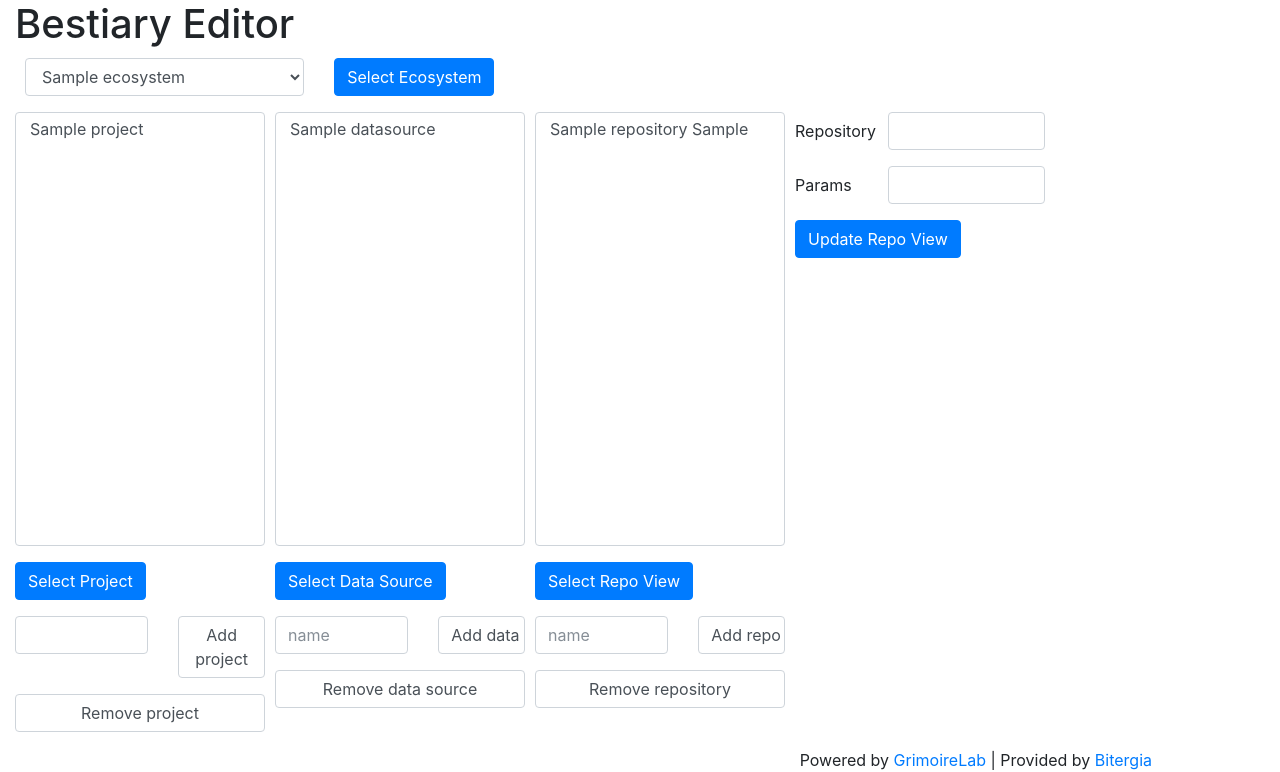
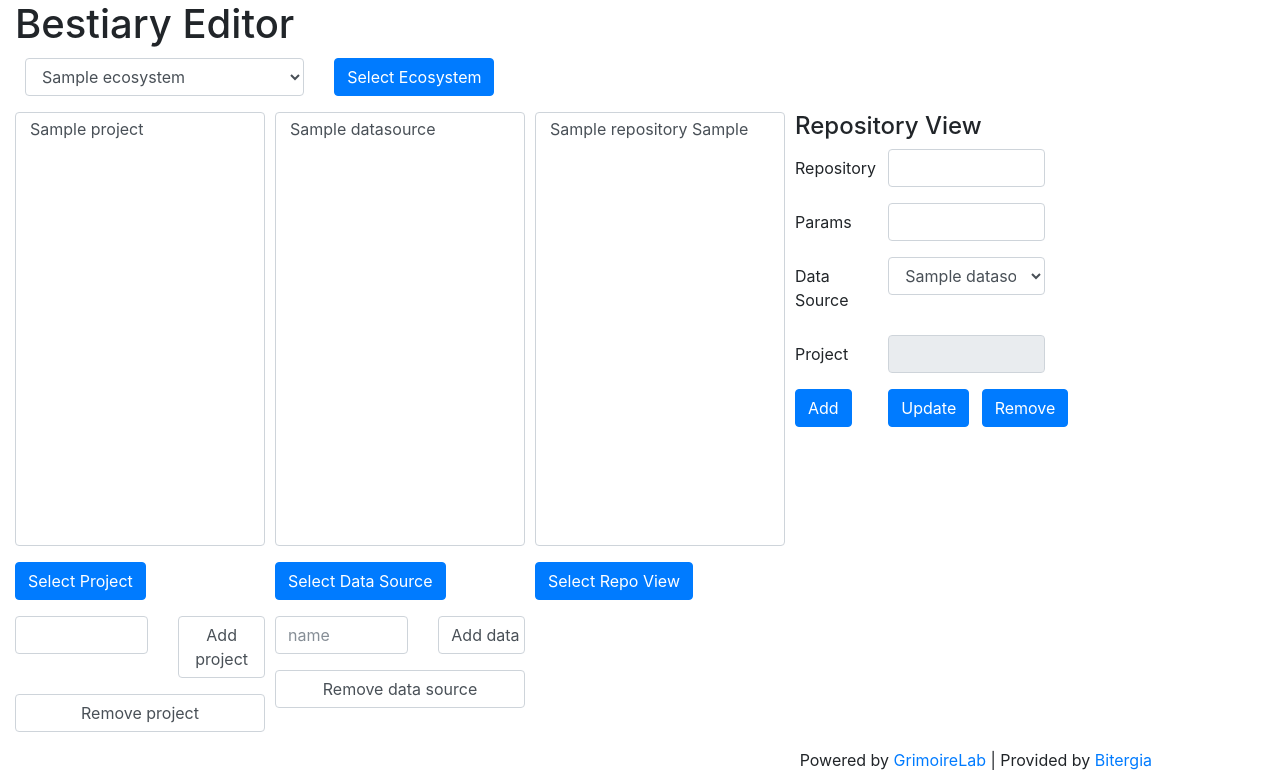
Before and after one commit to chaoss/grimoirelab-bestiary, a Django app: page /editor/ in a window 1280 px wide. Shown: the part 56-828 px from the top of the page. Run offline with Django 3.2, Linux system fonts and the light colour scheme; tables that the repository leaves empty hold one stand-in row (values such as "Sample post"); some libraries are stand-ins or nearby versions.

Commit message:
[editor] Implement Add, Update and Remove in Repository Views

```diff
--- a/django_bestiary/projects/forms.py
+++ b/django_bestiary/projects/forms.py
@@ -29,7 +29,7 @@ class BestiaryEditorForm(forms.Form):
     eco_name_state = forms.CharField(required=False, max_length=50, widget=forms.HiddenInput())
     projects_state = forms.CharField(required=False, max_length=50, widget=forms.HiddenInput())
     data_sources_state = forms.CharField(required=False, max_length=50, widget=forms.HiddenInput())
-    data_repository_views = forms.CharField(required=False, max_length=50, widget=forms.HiddenInput())
+    repository_views_state = forms.CharField(required=False, max_length=50, widget=forms.HiddenInput())
 
     def is_empty_state(self):
         return self.state.is_empty() if self.state else True
@@ -37,7 +37,10 @@ class BestiaryEditorForm(forms.Form):
     def __init__(self, *args, **kwargs):
         self.state = kwargs.pop('state') if 'state' in kwargs else None
         if self.state:
-            kwargs['initial'] = self.state.initial_state()
+            if 'initial' in kwargs:
+                kwargs['initial'].update(self.state.initial_state())
+            else:
+                kwargs['initial'] = self.state.initial_state()
         super(BestiaryEditorForm, self).__init__(*args, **kwargs)
 
         # The state includes the names of objects except for repository_views
@@ -45,7 +48,7 @@ class BestiaryEditorForm(forms.Form):
         self.state_fields = [self['eco_name_state'],
                              self['projects_state'],
                              self['data_sources_state'],
-                             self['data_repository_views']
+                             self['repository_views_state']
                              ]
 
 
@@ -103,7 +106,6 @@ class ProjectsForm(BestiaryEditorForm):
             if self.state.eco_name:
                 ecosystem_orm = Ecosystem.objects.get(name=self.state.eco_name)
                 projects = ecosystem_orm.projects.all()
-                print("AQUI ...", ecosystem_orm, projects)
                 for project in projects:
                     choices += ((project.name, project.name),)
             if self.state.repository_views:
@@ -217,32 +219,63 @@ class RepositoryViewForm(BestiaryEditorForm):
 
     @perfdata
     def __init__(self, *args, **kwargs):
-        task_init = time()
-
         self.repository_view_id = None
         self.repository_view_orm = None
 
-        # Process the state here because we need it for other initial values
-        self.state = kwargs.pop('state') if 'state' in kwargs else None
+        # First state process in order to fill initial values
+        kwargs['initial'] = {}
+        self.state = kwargs.get('state') if 'state' in kwargs else None
         if self.state:
             kwargs['initial'] = self.state.initial_state()
 
         if self.state and self.state.repository_views:
             self.repository_view_id = self.state.repository_views[0]
 
+        if self.state and self.state.projects:
+                project_orm = Project.objects.get(name=self.state.projects[0])
+                kwargs['initial'].update({
+                    'project': project_orm.name
+                })
+
         if self.repository_view_id:
-            repository_view_orm = RepositoryView.objects.get(id=self.repository_view_id)
-            kwargs['initial'] = {
-                'repository_view_id': self.repository_view_id,
-                'repository': repository_view_orm.repository.name,
-                'params': repository_view_orm.params
-            }
+            try:
+                repository_view_orm = RepositoryView.objects.get(id=self.repository_view_id)
+                kwargs['initial'].update({
+                    'repository_view_id': self.repository_view_id,
+                    'repository': repository_view_orm.repository.name,
+                    'params': repository_view_orm.params
+                })
+            except RepositoryView.DoesNotExist:
+                print(self.__class__, "Received repository view which does not exists", self.repository_view_id)
         super(RepositoryViewForm, self).__init__(*args, **kwargs)
 
-        self.fields['repository_view_id'] = forms.CharField(label='repository_view_id', max_length=100)
+        self.fields['repository_view_id'] = forms.CharField(label='repository_view_id', required=False, max_length=100)
+        self.fields['repository_view_id'].widget = forms.HiddenInput()
 
         self.fields['repository'] = forms.CharField(label='repository', max_length=100, required=False)
         self.fields['repository'].widget = forms.TextInput(attrs={'class': 'form-control'})
 
         self.fields['params'] = forms.CharField(label='params', max_length=100, required=False)
         self.fields['params'].widget = forms.TextInput(attrs={'class': 'form-control'})
+
+        choices = ()
+
+        if self.state and self.state.data_sources:
+            for ds_name in self.state.data_sources:
+                choices += ((ds_name, ds_name),)
+        elif self.repository_view_id:
+            repository_view_orm = RepositoryView.objects.get(id=self.repository_view_id)
+            ds_name = repository_view_orm.repository.data_source.name
+            choices += ((ds_name, ds_name),)
+        else:
+            for ds in DataSource.objects.all():
+                choices += ((ds.name, ds.name),)
+
+        choices = sorted(choices, key=lambda x: x[1])
+
+        self.widget = forms.Select(attrs={'class': 'form-control'})
+        self.fields['data_source'] = forms.ChoiceField(label='Data Source',
+                                                       widget=self.widget, choices=choices)
+
+        self.fields['project'] = forms.CharField(label='project', max_length=100, required=False)
+        self.fields['project'].widget = forms.TextInput(attrs={'class': 'form-control', 'readonly': 'True'})
--- a/django_bestiary/projects/templates/projects/editor.html
+++ b/django_bestiary/projects/templates/projects/editor.html
@@ -112,22 +112,17 @@
     <div class="form-group">
       <button type="submit" class="btn btn-primary">Select Repo View</button>
     </div>
-    <div class="form-group row">
-      <div class="col-sm-7"><input type="text" name="repository_name_add" placeholder="name" class="form-control"></div>
-      <div class="col-sm-5"><input type="button" value="Add repo view" class="form-control"></div>
-    </div>
-    <div class="form-group">
-      <input type="button" value="Remove repository" class="form-control">
-    </div>
   </form>
 </div>
 
 <div class="four-column">
-  <form action="/update_repository_view" method="post">
+  <h4>Repository View</h4>
+  <form  method="post">
     {% csrf_token %}
     {% for field in repository_view_form.state_fields %}
       {{ field }}
     {% endfor %}
+    {{ repository_view_form.repository_view_id }}
     {{ repository_view_form.name.errors }}
     <div class="form-group row">
       <label class="col-sm-4 col-form-label">Repository</label>
@@ -137,10 +132,23 @@
       <label class="col-sm-4 col-form-label">Params</label>
       <div class="col-sm-8">{{ repository_view_form.params }}</div>
     </div>
-
     <div class="form-group row">
-      <div class="col-sm-12">
-        <button type="submit" class="btn btn-primary">Update Repo View</button>
+      <label class="col-sm-4 col-form-label">Data Source</label>
+      <div class="col-sm-8">{{ repository_view_form.data_source }}</div>
+    </div>
+    <div class="form-group row">
+      <label class="col-sm-4 col-form-label">Project</label>
+      <div class="col-sm-8">{{ repository_view_form.project }}</div>
+    </div>
+    <div class="form-group row">
+      <div class="col-sm-4">
+        <button type="submit" formaction='/add_repository_view' class="btn btn-primary">Add</button>
+      </div>
+      <div class="col-sm-4">
+        <button type="submit" formaction="/update_repository_view" class="btn btn-primary">Update</button>
+      </div>
+      <div class="col-sm-4">
+        <button type="submit" formaction='/remove_repository_view' class="btn btn-primary">Remove</button>
       </div>
     </div>
     </div>
--- a/django_bestiary/projects/urls.py
+++ b/django_bestiary/projects/urls.py
@@ -11,6 +11,8 @@ urlpatterns = [
     url(r'^remove_project$', views.remove_project),
     url(r'^select_project$', views.select_project),
     url(r'^select_data_source$', views.select_data_source),
+    url(r'^add_repository_view$', views.add_repository_view),
+    url(r'^remove_repository_view$', views.remove_repository_view),
     url(r'^select_repository_view$', views.select_repository_view),
     url(r'^update_repository_view$', views.update_repository_view),
     url(r'^$', views.index, name='index'),
--- a/django_bestiary/projects/views.py
+++ b/django_bestiary/projects/views.py
@@ -17,7 +17,7 @@
 from django.http import Http404
 
 from projects.bestiary_import import load_projects
-from projects.models import Ecosystem, Project, Repository, RepositoryView
+from projects.models import DataSource, Ecosystem, Project, Repository, RepositoryView
 
 from . import forms
 
@@ -39,11 +39,26 @@
 class EditorState():
 
     def __init__(self, eco_name=None, projects=[], data_sources=[],
-                 repository_views=[]):
+                 repository_views=[], form=None):
         self.eco_name = eco_name
         self.projects = projects
         self.data_sources = data_sources
         self.repository_views = repository_views
+
+        if form:
+            # The form includes the state not chnaged to be propagated
+            projects_state = form.cleaned_data['projects_state']
+            data_sources = form.cleaned_data['data_sources_state']
+            repository_views = form.cleaned_data['repository_views_state']
+
+            if not self.eco_name:
+                self.eco_name = form.cleaned_data['eco_name_state']
+            if not self.projects:
+                self.projects = [projects_state] if projects_state else []
+            if not self.data_sources:
+                self.data_sources = [data_sources] if data_sources else []
+            if not self.repository_views:
+                self.repository_views = [repository_views] if repository_views else []
 
     def is_empty(self):
         return not (self.eco_name or self.projects or self.data_sources or
@@ -106,23 +121,106 @@
     return context
 
 
+def add_repository_view(request):
+    if request.method == 'POST':
+        form = forms.RepositoryViewForm(request.POST)
+        if form.is_valid():
+            repository = form.cleaned_data['repository']
+            params = form.cleaned_data['params']
+            data_source = form.cleaned_data['data_source']
+            # Don't support multiselect in projects yet
+            project = form.cleaned_data['projects_state']
+            # Adding a new repository view
+            data_source_orm = DataSource.objects.get(name=data_source)
+            # Try to find a repository already created
+            try:
+                repository_orm = Repository.objects.get(name=repository, data_source=data_source_orm)
+            except Repository.DoesNotExist:
+                # Create a new repository
+                repository_orm = Repository(name=repository, data_source=data_source_orm)
+                repository_orm.save()
+            # Try to find a repository view already created
+            try:
+                repository_view_orm = RepositoryView.objects.get(params=params, repository=repository_orm)
+            except RepositoryView.DoesNotExist:
+                repository_view_orm = RepositoryView(params=params,
+                                                     repository=repository_orm)
+                repository_view_orm.save()
+            # If there is a project defined, add the repository view to the project
+            if project:
+                project_orm = Project.objects.get(name=project)
+                project_orm.repository_views.add(repository_view_orm)
+                project_orm.save()
+
+            repository_view_orm.save()
+
+            form.cleaned_data['repository_views_state'] = []
+            state = EditorState(form=form)
+            return shortcuts.render(request, 'projects/editor.html',
+                                    build_forms_context(state))
+        else:
+            # TODO: Show error
+            print(form.errors)
+            raise Http404
+    # if a GET (or any other method) we'll create a blank form
+    else:
+        # TODO: Show error
+        return shortcuts.render(request, 'projects/editor.html', build_forms_context())
+
+
 def update_repository_view(request):
     if request.method == 'POST':
         form = forms.RepositoryViewForm(request.POST)
+
         if form.is_valid():
             repository_view_id = form.cleaned_data['repository_view_id']
             repository = form.cleaned_data['repository']
             params = form.cleaned_data['params']
-            filters = form.cleaned_data['filters']
+            data_source = form.cleaned_data['data_source']
+
             repository_view_orm = RepositoryView.objects.get(id=repository_view_id)
-            repository_view_orm.repo = Repository.objects.get(name=repository)
+
+            try:
+                repository_orm = Repository.objects.get(name=repository)
+                repository_view_orm.repository = repository_orm
+            except Repository.DoesNotExist:
+                # Create a new repository
+                data_source_orm = DataSource.objects.get(name=data_source)
+                repository_orm = Repository(name=repository, data_source=data_source_orm)
+                repository_orm.save()
+
+            repository_view_orm.repository = repository_orm
             repository_view_orm.params = params
-            # TODO: filters not yet in the data models
+
             repository_view_orm.save()
+
+            state = EditorState(repository_views=[repository_view_id], form=form)
             return shortcuts.render(request, 'projects/editor.html',
-                                    build_forms_context(EditorState(repository_views=[repository_view_id])))
+                                    build_forms_context(state))
         else:
             # TODO: Show error
+            print(form.errors)
+            raise Http404
+    # if a GET (or any other method) we'll create a blank form
+    else:
+        # TODO: Show error
+        return shortcuts.render(request, 'projects/editor.html', build_forms_context())
+
+
+def remove_repository_view(request):
+    if request.method == 'POST':
+        form = forms.RepositoryViewForm(request.POST)
+        if form.is_valid():
+            if form.cleaned_data['repository_view_id']:
+                repository_view_id = int(form.cleaned_data['repository_view_id'])
+                RepositoryView.objects.get(id=repository_view_id).delete()
+            # Clean from the state the removed repository view
+            form.cleaned_data['repository_views_state'] = []
+            return shortcuts.render(request, 'projects/editor.html',
+                                    build_forms_context(EditorState(form=form)))
+        else:
+            # TODO: Show error
+            print(form.errors)
             raise Http404
     # if a GET (or any other method) we'll create a blank form
     else:
@@ -135,8 +233,9 @@
         form = forms.RepositoryViewsForm(request.POST)
         if form.is_valid():
             repository_view_id = int(form.cleaned_data['id'])
+            state = EditorState(form=form, repository_views=[repository_view_id])
             return shortcuts.render(request, 'projects/editor.html',
-                                    build_forms_context(EditorState(repository_views=[repository_view_id])))
+                                    build_forms_context(state))
         else:
             # TODO: Show error
             raise Http404
@@ -151,15 +250,10 @@
         form = forms.DataSourcesForm(request.POST)
         if form.is_valid():
             name = form.cleaned_data['name']
-            projects_state = form.cleaned_data['projects_state']
-            state = {
-                "eco_name": form.cleaned_data['eco_name_state'],
-                "projects": [projects_state] if projects_state else [],
-                "data_sources": [name] if name else []
-            }
+            data_sources = [name] if name else []
 
             return shortcuts.render(request, 'projects/editor.html',
-                                    build_forms_context(EditorState(**state)))
+                                    build_forms_context(EditorState(form=form, data_sources=data_sources)))
         else:
             # TODO: Show error
             raise Http404
@@ -199,12 +293,8 @@
                 eco_orm = Ecosystem.objects.get(name=eco_name)
                 eco_orm.projects.add(project_orm)
                 eco_orm.save()
-            state = {
-                "eco_name": eco_name,
-                "projects": [project_name],
-            }
             return shortcuts.render(request, 'projects/editor.html',
-                                    build_forms_context(EditorState(**state)))
+                                    build_forms_context(EditorState(form=form)))
         else:
             # TODO: Show error
             raise Http404
@@ -219,12 +309,9 @@
         form = forms.ProjectsForm(request.POST)
         if form.is_valid():
             name = form.cleaned_data['name']
-            state = {
-                "eco_name": form.cleaned_data['eco_name_state'],
-                "projects": [name],
-            }
+            projects = [name]
             return shortcuts.render(request, 'projects/editor.html',
-                                    build_forms_context(EditorState(**state)))
+                                    build_forms_context(EditorState(projects=projects, form=form)))
         else:
             # TODO: Show error
             raise Http404
@@ -240,6 +327,7 @@
         form = forms.EcosystemForm(request.POST)
         if form.is_valid():
             name = form.cleaned_data['name']
+            # Select and ecosystem reset the state. Don't pass form=form
             return shortcuts.render(request, 'projects/editor.html',
                                     build_forms_context(EditorState(eco_name=name)))
         else:
```
